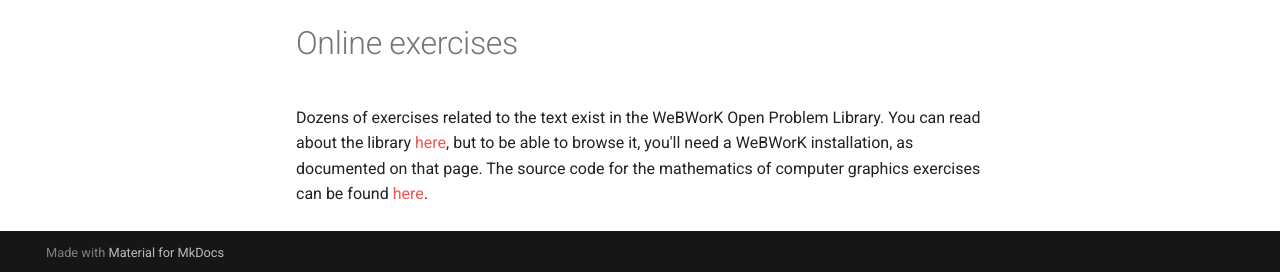
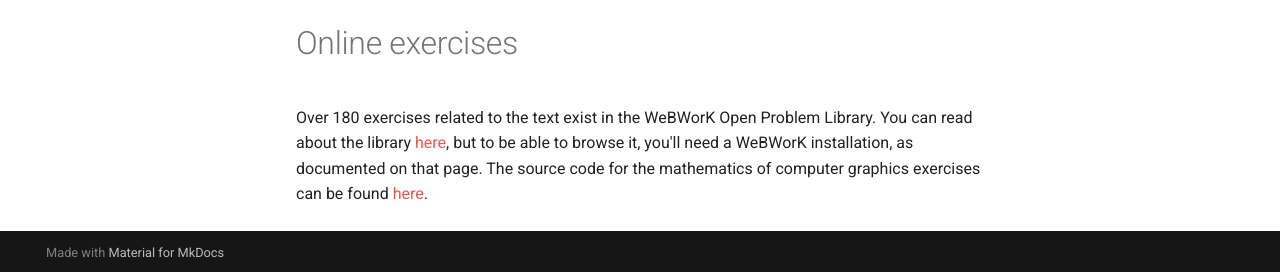
Before and after one commit to nathancarter/mocg, an MkDocs documentation site: the page built from docs/index.md, in a window 1280 px wide and 926 px high. Shown: the part 651-923 px from the top of the window. Built offline with MkDocs 1.6.1 and Material for MkDocs 9.7.7, drawn with Linux system fonts in a browser that asks for light colours; old or Windows-style settings are respelled for this version of MkDocs.

Commit message:
Making WeBWorK stat more precise

```diff
--- a/docs/index.md
+++ b/docs/index.md
@@ -26,7 +26,7 @@ all who contributed to the text.
 
 # Online exercises
 
-Dozens of exercises related to the text exist in the WeBWorK Open Problem
+Over 180 exercises related to the text exist in the WeBWorK Open Problem
 Library.  You can read about the library [here](https://webwork.maa.org/wiki/Open_Problem_Library),
 but to be able to browse it, you'll need a WeBWorK installation, as documented
 on that page.  The source code for the mathematics of computer graphics
```
Also changed, not shown: site/index.html, site/search/search_index.json, 1 other file.
